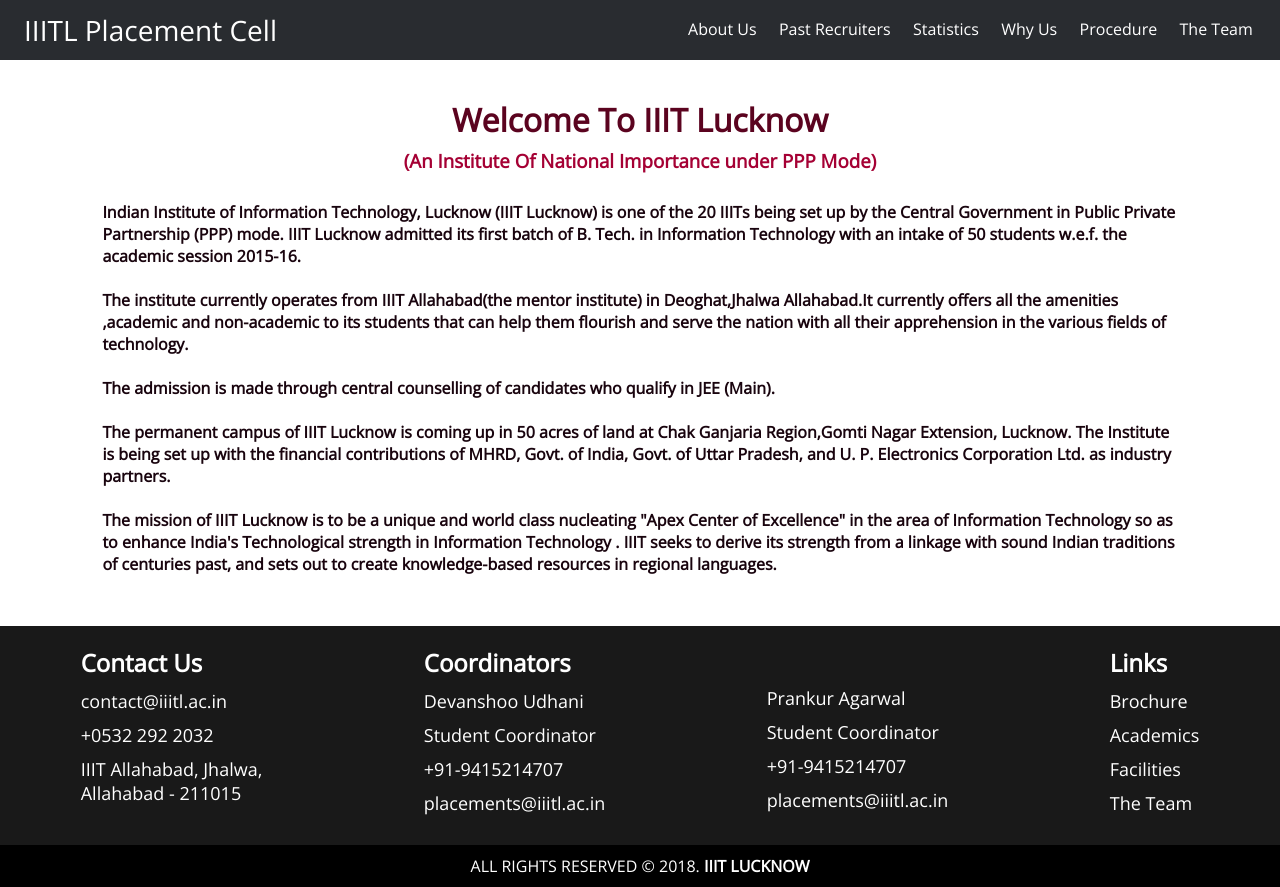
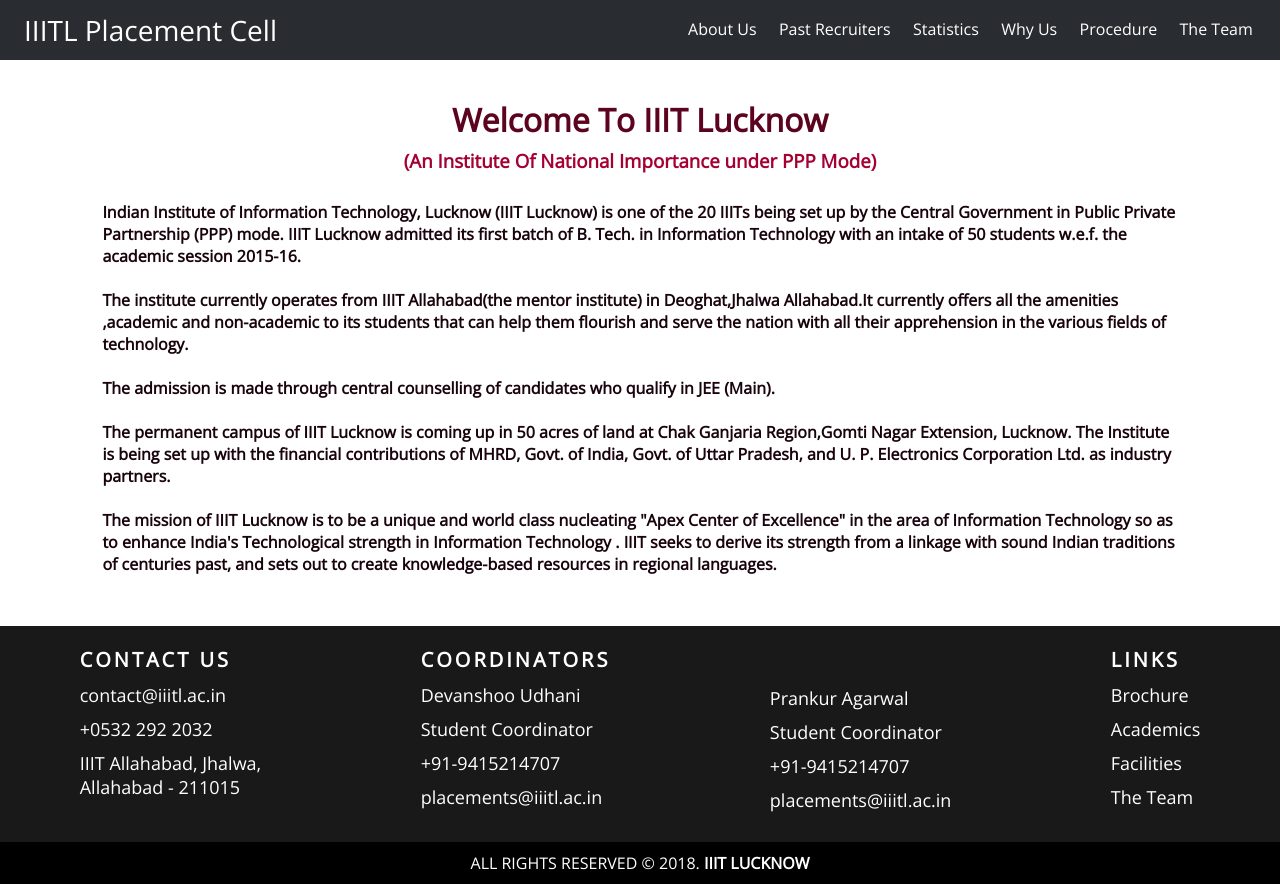
Before and after one commit to axios-iiitl/Placement-Website, a React (Create React App) app: page /about in a window 1280 px wide. Built offline with nearby package versions, Linux system fonts and the light colour scheme.

Commit message:
add css for footer headings

```diff
--- a/src/App.css
+++ b/src/App.css
@@ -342,6 +342,12 @@ body {
   .footer-col:nth-child(3) {
     margin-top: 0px;
   }
+}
+
+.footer-col h2 {
+  font-size: 20px;
+  text-transform: uppercase;
+  letter-spacing: 3px;
 }
 
 
```
